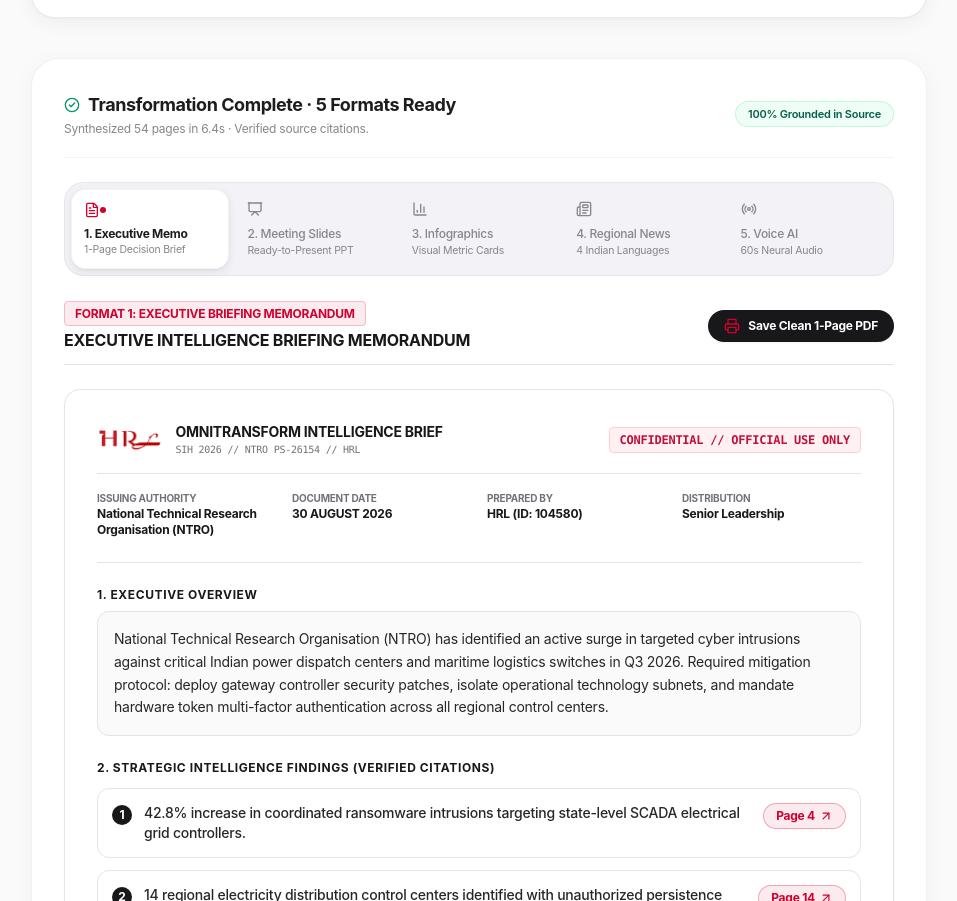
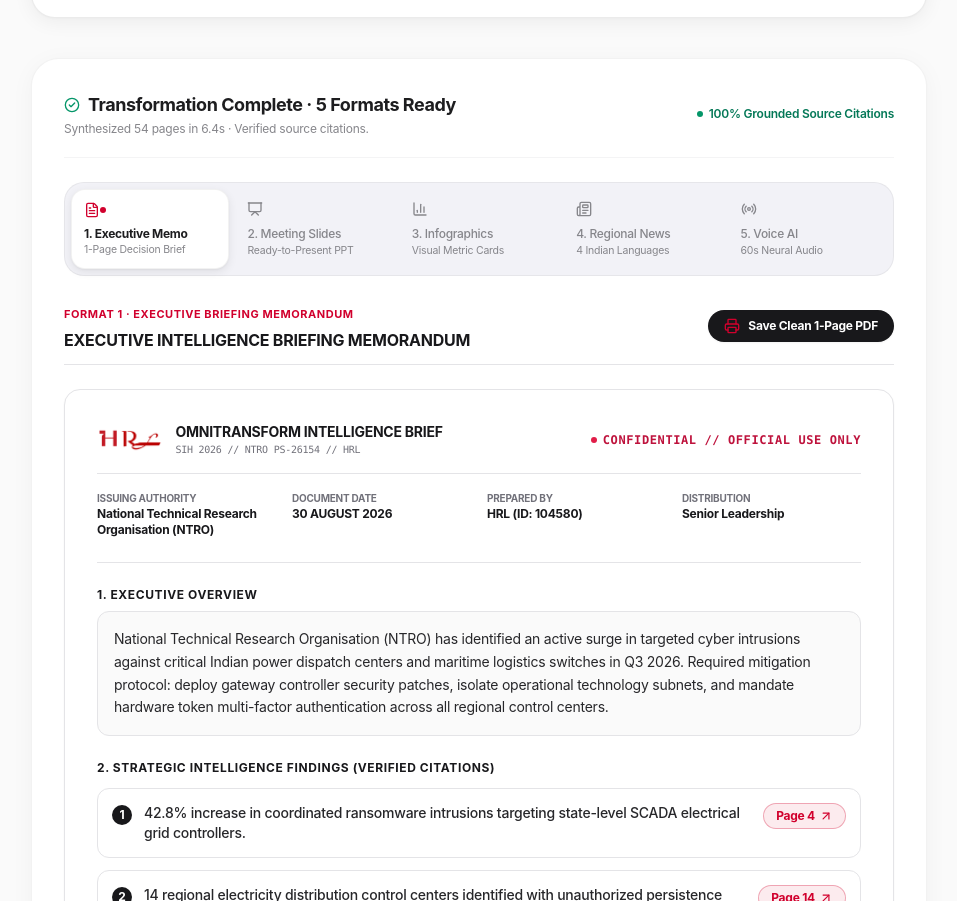
Before and after one commit to hrlpavan/omnitransform-ai-resources, a React (Vite) app in the folder frontend/: page / in a window 1280 px wide. Shown: the part 1211-2112 px from the top of the page, without its empty margins (161-1118 px from the left). Built offline with nearby package versions, Linux system fonts and the light colour scheme.

Commit message:
Replace artificial colored pill badges with authentic executive typography and micro-indicators across Executive Memo, Slides, and Dashboard

```diff
--- a/frontend/src/components/OutputDashboard.tsx
+++ b/frontend/src/components/OutputDashboard.tsx
@@ -39,9 +39,10 @@ export const OutputDashboard: React.FC<OutputDashboardProps> = ({ output, onOpen
           </p>
         </div>
 
-        <span className="text-[11px] font-semibold text-emerald-800 bg-emerald-50/80 px-3 py-1 rounded-full border border-emerald-200/60">
-          100% Grounded in Source
-        </span>
+        <div className="flex items-center gap-1.5 text-xs font-semibold text-emerald-700">
+          <span className="w-1.5 h-1.5 rounded-full bg-emerald-600" />
+          <span>100% Grounded Source Citations</span>
+        </div>
       </div>
 
       {/* Apple Squircle Segmented Tabs Bar (macOS / iOS HIG Design) */}
--- a/frontend/src/components/tabs/ExecutiveMemoTab.tsx
+++ b/frontend/src/components/tabs/ExecutiveMemoTab.tsx
@@ -20,9 +20,7 @@ export const ExecutiveMemoTab: React.FC<ExecutiveMemoTabProps> = ({
       {/* On-screen Header */}
       <div className="flex flex-col sm:flex-row items-start sm:items-center justify-between gap-3 pb-3 border-b border-zinc-200 no-print action-toolbar">
         <div>
-          <span className="text-xs font-bold text-hrl-crimson bg-hrl-crimson-tint px-2.5 py-1 rounded border border-hrl-crimson/20">
-            FORMAT 1: EXECUTIVE BRIEFING MEMORANDUM
-          </span>
+          <span className="text-[11px] font-bold tracking-wider text-hrl-crimson uppercase">FORMAT 1 · EXECUTIVE BRIEFING MEMORANDUM</span>
           <h3 className="font-bold text-base text-zinc-900 mt-1">{memo.title}</h3>
         </div>
         <button
@@ -45,9 +43,10 @@ export const ExecutiveMemoTab: React.FC<ExecutiveMemoTabProps> = ({
               <span className="font-mono text-[10px] text-zinc-500 block">SIH 2026 // NTRO PS-26154 // HRL</span>
             </div>
           </div>
-          <span className="text-rose-700 font-bold text-xs font-mono bg-rose-50 px-2.5 py-1 rounded border border-rose-200">
-            {memo.classification}
-          </span>
+          <div className="flex items-center gap-1.5 text-xs font-bold font-mono text-rose-700 tracking-wider">
+            <span className="w-1.5 h-1.5 rounded-full bg-rose-600" />
+            <span>{memo.classification}</span>
+          </div>
         </div>
 
         <div className="grid grid-cols-2 sm:grid-cols-4 gap-4 pb-6 border-b border-zinc-200 text-xs print-section">
--- a/frontend/src/components/tabs/InfographicsTab.tsx
+++ b/frontend/src/components/tabs/InfographicsTab.tsx
@@ -11,9 +11,7 @@ export const InfographicsTab: React.FC<InfographicsTabProps> = ({ cards }) => {
     <div className="space-y-6">
       <div className="flex flex-col sm:flex-row items-start sm:items-center justify-between gap-3 pb-3 border-b border-zinc-200 no-print">
         <div>
-          <span className="text-xs font-bold text-hrl-crimson bg-hrl-crimson-tint px-2.5 py-1 rounded border border-hrl-crimson/20">
-            FORMAT 3: VISUAL INFOGRAPHICS
-          </span>
+          <span className="text-[11px] font-bold tracking-wider text-hrl-crimson uppercase">FORMAT 3 · VISUAL INFOGRAPHICS</span>
           <h3 className="font-bold text-base text-zinc-900 mt-1">
             Visual Key Metric Data Cards
           </h3>
--- a/frontend/src/components/tabs/PressReleaseTab.tsx
+++ b/frontend/src/components/tabs/PressReleaseTab.tsx
@@ -28,9 +28,7 @@ export const PressReleaseTab: React.FC<PressReleaseTabProps> = ({ pressReleases
     <div className="space-y-6">
       <div className="flex flex-col sm:flex-row items-start sm:items-center justify-between gap-3 pb-3 border-b border-zinc-200 no-print">
         <div>
-          <span className="text-xs font-bold text-hrl-crimson bg-hrl-crimson-tint px-2.5 py-1 rounded border border-hrl-crimson/20">
-            FORMAT 4: MULTILINGUAL PRESS RELEASE
-          </span>
+          <span className="text-[11px] font-bold tracking-wider text-hrl-crimson uppercase">FORMAT 4 · MULTILINGUAL PRESS RELEASE</span>
           <h3 className="font-bold text-base text-zinc-900 mt-1">
             Official Media Statement in Indian Languages
           </h3>
--- a/frontend/src/components/tabs/SlideDeckTab.tsx
+++ b/frontend/src/components/tabs/SlideDeckTab.tsx
@@ -24,9 +24,7 @@ export const SlideDeckTab: React.FC<SlideDeckTabProps> = ({ slides }) => {
     <div className="space-y-6">
       <div className="flex flex-col sm:flex-row items-start sm:items-center justify-between gap-3 pb-3 border-b border-zinc-200 no-print">
         <div>
-          <span className="text-xs font-bold text-hrl-crimson bg-hrl-crimson-tint px-2.5 py-1 rounded border border-hrl-crimson/20">
-            FORMAT 2: MEETING SLIDE DECK
-          </span>
+          <span className="text-[11px] font-bold tracking-wider text-hrl-crimson uppercase">FORMAT 2 · MEETING SLIDE DECK</span>
           <h3 className="font-bold text-base text-zinc-900 mt-1">
             Slide {currentSlideIdx + 1} of {slides.length}: {slide.title}
           </h3>
```
